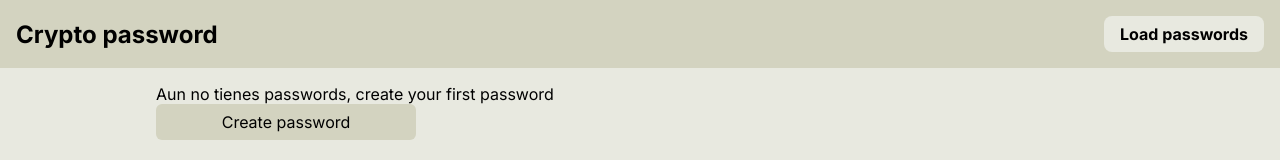
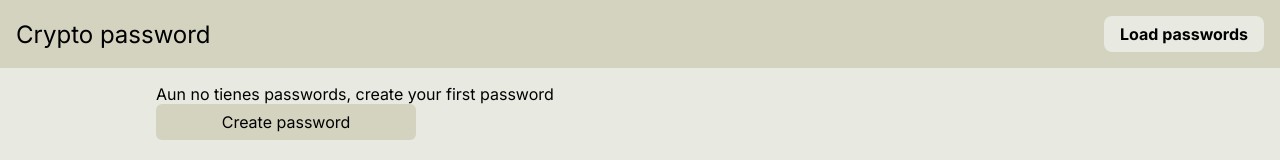
Before and after one commit to dagamdev/crypto-password, a Next.js app: page / in a window 1280 px wide. Shown: the top 160 px of the page. Built offline with nearby package versions, Linux system fonts and the light colour scheme; no server answers.

Commit message:
Replace h1 by anchor

```diff
--- a/src/components/header.tsx
+++ b/src/components/header.tsx
@@ -4,7 +4,7 @@ import LoadPasswords from './load-passwords'
 export default function Header () {
   return (
     <header className={styles.header}>
-      <h1 className={styles.title}>Crypto password</h1>
+      <a className={styles.title} href='/'>Crypto password</a>
       <LoadPasswords />
     </header>
   )
```
